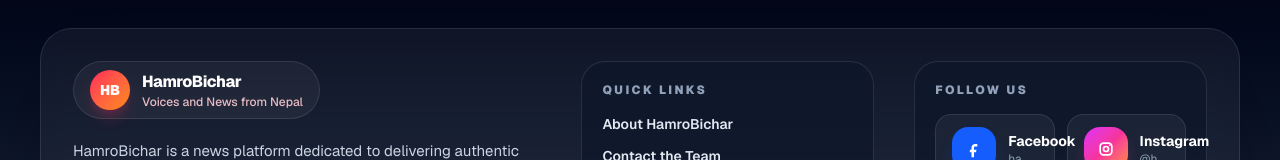
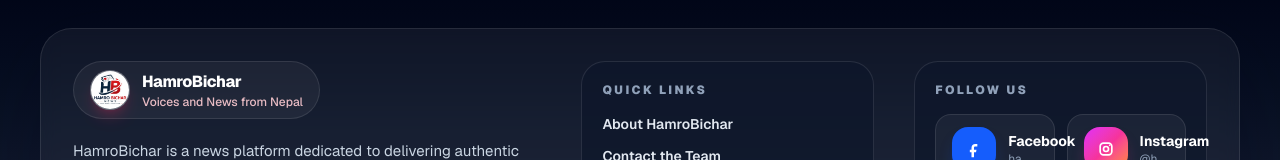
Before and after one commit to chapter-ranjeet/HamroBichar, a Next.js app in the folder frontend/: page /master in a window 1280 px wide. Shown: the part 639-799 px from the top of the page. Built offline with nearby package versions, Linux system fonts and the light colour scheme; no server answers.

Commit message:
Use HamroBichar logo in footer badge

```diff
--- a/frontend/src/components/Footer.tsx
+++ b/frontend/src/components/Footer.tsx
@@ -1,3 +1,4 @@
+import Image from "next/image";
 import Link from "next/link";
 
 export default function Footer() {
@@ -10,8 +11,15 @@ export default function Footer() {
           <div className="grid gap-8 md:grid-cols-2 xl:grid-cols-[1.6fr_1fr_1fr] xl:gap-10">
             <div className="space-y-5">
               <div className="inline-flex items-center gap-3 rounded-full border border-white/10 bg-white/5 px-4 py-2">
-                <span className="flex h-10 w-10 items-center justify-center rounded-full bg-linear-to-br from-rose-500 to-orange-400 text-sm font-black text-white shadow-lg shadow-rose-500/25">
-                  HB
+                <span className="inline-flex h-10 w-10 items-center justify-center overflow-hidden rounded-full border border-white/25 bg-white/10 shadow-lg shadow-rose-500/20">
+                  <Image
+                    src="/hamrobicharlogo.jpeg"
+                    alt="HamroBichar logo"
+                    width={40}
+                    height={40}
+                    className="h-10 w-10 object-cover"
+                    priority
+                  />
                 </span>
                 <div>
                   <p className="text-base font-extrabold tracking-tight text-white">HamroBichar</p>
```
